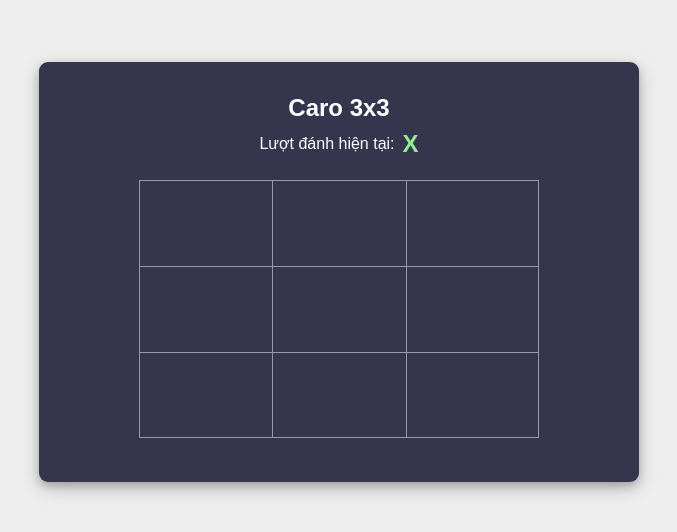
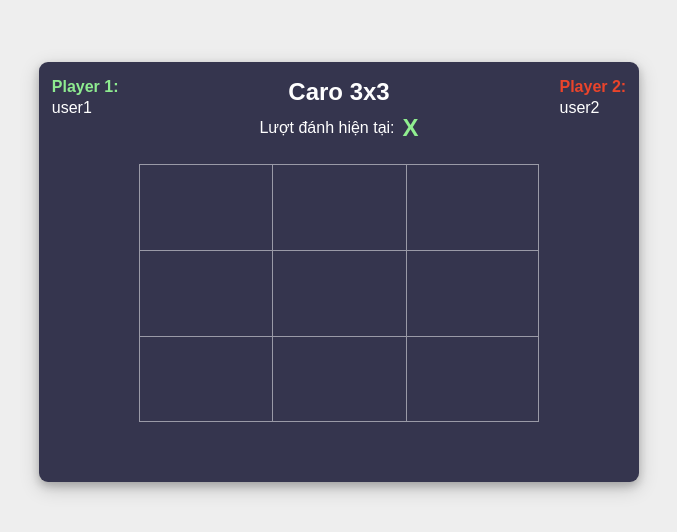
Before and after one commit to Leo16012000/tic-tac-toe, a website: page s10_tic_tac_toe/client/index.html in a window 1280 px wide. Shown: the part 128-660 px from the top of the page, without its empty margins (301-978 px from the left). Drawn offline with nearby package versions, Linux system fonts and the light colour scheme.

Commit message:
hien thi ten nguoi dung

```diff
--- a/s10_tic_tac_toe/client/css/style.css
+++ b/s10_tic_tac_toe/client/css/style.css
@@ -32,6 +32,37 @@ ul {
   text-align: center;
 }
 
+.chalk-board {
+  position: relative;
+}
+
+.chalk-board .name-player-1 {
+  position: absolute;
+  left: 1vw;
+  top: 2vh;
+  text-align: left;
+}
+
+.chalk-board .name-player-1__title, .chalk-board .name-player-2__title {
+  font-weight: bold;
+  margin-bottom: .4vh;
+}
+
+.chalk-board .name-player-1__title {
+  color: #8EEB90;
+}
+
+.chalk-board .name-player-2__title {
+  color: #EA442B;
+}
+
+.chalk-board .name-player-2 {
+  position: absolute;
+  right: 1vw;
+  top: 2vh;
+  text-align: left;
+}
+
 .game .chalk-board{
   width: 600px;
   height: 420px;
@@ -47,6 +78,7 @@ ul {
   width: 100%;
   height: 100%;
   padding: 32px;
+  padding-top: 2vh;
 }
 
 .game .game-details {
--- a/s10_tic_tac_toe/client/index.html
+++ b/s10_tic_tac_toe/client/index.html
@@ -16,7 +16,14 @@
   <section class="game-page">
     <div class="game">
       <div class="chalk-board">
-
+        <div class="name-player-1">
+          <div class="name-player-1__title">Player 1: </div>
+          <div class="name-player-1__name">user1</div>
+        </div>
+        <div class="name-player-2">
+          <div class="name-player-2__title">Player 2: </div>
+          <div class="name-player-2__name">user2</div>
+        </div>
       </div>
 
       <div class="overlay-content">
```
